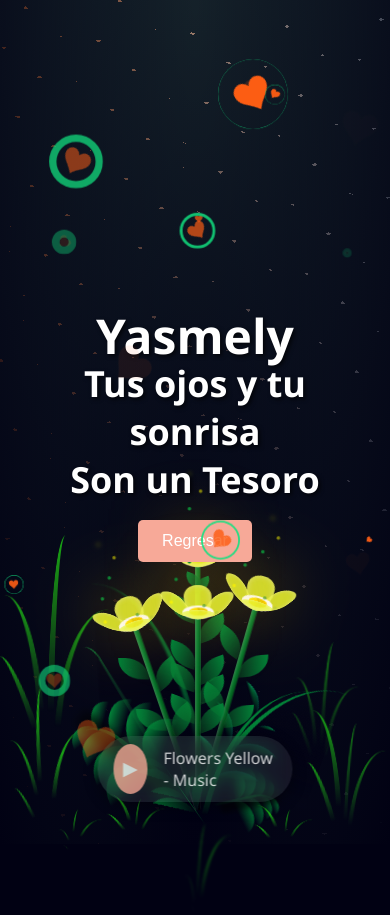
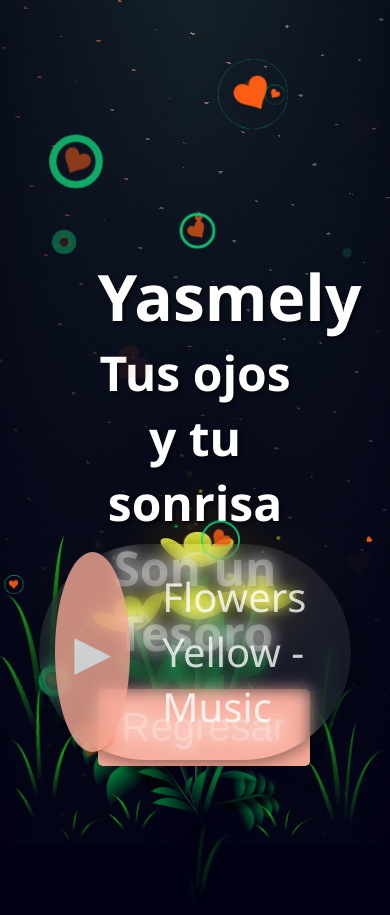
Before and after one commit to Jaso589/flowers-for-u, a plain HTML site: page flower.html in a window 390 px wide. Drawn offline with nearby package versions, Linux system fonts and the light colour scheme.

Commit message:
add styles

```diff
--- a/flower.css
+++ b/flower.css
@@ -19,251 +19,8 @@ body {
   overflow: hidden;
   perspective: 1000px;
 }
-.titles {
-z-index: 111;
-  position: fixed;
-  top: 30%;
-  width: 50%;
-  text-align: center;
-  color: white;
-  font-family: 'Segoe UI', Tahoma, Geneva, Verdana, sans-serif;
-  margin-bottom: 1rem;
-  font-size: 2rem;
-}
-
-/* Animación de títulos */
-.titles h1,
-.titles h2 {
-  opacity: 0;
-  transform: translateY(-20px);
-  animation: fadeInUp 1s forwards;
-  text-shadow: 2px 2px 4px rgba(0, 0, 0, 0.7);
-}
-
-/* Delays para que aparezcan en orden */
-.titles h1:nth-of-type(1) { animation-delay: 0.5s; }
-.titles h2 { animation-delay: 1.5s; }
-.titles h1:nth-of-type(2) { animation-delay: 2.5s; }
-
-@keyframes fadeInUp {
-  to {
-    opacity: 1;
-    transform: translateY(0);
-  }
-}
-
-/* Estilo del botón */
-.button-to-flower {
-  opacity: 0;
-  transform: translateY(20px);
-  margin-top: 1rem;
-  padding: 0.75rem 1.5rem;
-  background-color: #f7a998;
-  border: none;
-  border-radius: 5px;
-  font-size: 1rem;
-  cursor: pointer;
-  animation: fadeInUp 1s forwards;
-  animation-delay: 4s; /* Aparece después de los títulos */
-}
-
-/* Estilo del enlace dentro del botón */
-.button-to-flower a {
-  text-decoration: none;
-  color: white;
-}
 
 
-
-
-@media (max-width: 768px) {
-
-.titles {
-  position: fixed;
-  top: 30%;
-  width: 50%;
-  text-align: center;
-  color: white;
-  font-family: 'Segoe UI', Tahoma, Geneva, Verdana, sans-serif;
-  margin-bottom: 1rem;
-  width: 85%;
-  top: 37%;
-  line-height: 3rem;
-  font-size:1.5rem;
-}
-
-/* Animación de títulos */
-.titles h1,
-.titles h2 {
-  opacity: 0;
-  transform: translateY(-20px);
-  animation: fadeInUp 1s forwards;
-}
-
-/* Delays para que aparezcan en orden */
-.titles h1:nth-of-type(1) { animation-delay: 0.5s; }
-.titles h2 { animation-delay: 1.5s; }
-.titles h1:nth-of-type(2) { animation-delay: 2.5s; }
-
-@keyframes fadeInUp {
-  to {
-    opacity: 1;
-    transform: translateY(0);
-  }
-}
-
-/* Estilo del botón */
-.button-to-flower {
-  opacity: 0;
-  transform: translateY(20px);
-  margin-top: 1rem;
-  padding: 0.75rem 1.5rem;
-  background-color: #f7a998;
-  border: none;
-  border-radius: 5px;
-  font-size: 1rem;
-  cursor: pointer;
-  animation: fadeInUp 1s forwards;
-  animation-delay: 4s; /* Aparece después de los títulos */
-}
-
-/* Estilo del enlace dentro del botón */
-.button-to-flower a {
-  text-decoration: none;
-  color: white;
-}
-
-
-}
-.musica {
-  position: absolute;
-  top: 1rem;
-  right: 1rem;
-  z-index: 1000;
-}
-/* Contenedor del reproductor */
-.music-player {
-  position: fixed;
-  bottom: 5%;
-  left: 50%;
-  transform: translateX(-50%);
-  display: flex;
-  align-items: center;
-  background: rgba(255, 255, 255, 0.1); /* ligero transparente */
-  backdrop-filter: blur(8px); /* efecto vidrio */
-  padding: 0.5rem 1rem;
-  border-radius: 50px;
-  box-shadow: 0 4px 15px rgba(0, 0, 0, 0.5);
-  opacity: 0;
-  animation: fadeIn 1s forwards;
-  animation-delay: 4.5s; /* aparece después de los títulos */
-}
-
-/* Botón play/pause */
-.music-player button {
-  background: #f7a998;
-  border: none;
-  border-radius: 50%;
-  width: 50px;
-  height: 50px;
-  margin-right: 1rem;
-  cursor: pointer;
-  font-size: 1.2rem;
-  color: white;
-  display: flex;
-  align-items: center;
-  justify-content: center;
-  transition: transform 0.2s, background 0.2s;
-}
-
-.music-player button:hover {
-  transform: scale(1.1);
-  background: #ffbfa3;
-}
-
-/* Texto del reproductor */
-.music-player span {
-  color: white;
-  font-family: 'Segoe UI', Tahoma, Geneva, Verdana, sans-serif;
-  font-size: 1rem;
-}
-/* Estilo del botón */
-.button-to-flower {
-  opacity: 0;
-  transform: translateY(20px);
-  margin-top: 1rem;
-  padding: 0.75rem 1.5rem;
-  background-color: #f7a998;
-  border: none;
-  border-radius: 5px;
-  font-size: 1rem;
-  cursor: pointer;
-  animation: fadeInUp 1s forwards;
-  animation-delay: 4s; /* Aparece después de los títulos */
-}
-
-/* Estilo del enlace dentro del botón */
-.button-to-flower a {
-  text-decoration: none;
-  color: white;
-}
-
-@media (max-width:708px) {
-    .musica{
-        /* display: none; */
-    }
-   /* Contenedor del reproductor */
-.music-player {
-  position: fixed;
-  bottom: 5%;
-  left: 50%;
-  transform: translateX(-50%);
-  display: flex;
-  align-items: center;
-  background: rgba(255, 255, 255, 0.1); /* ligero transparente */
-  backdrop-filter: blur(8px); /* efecto vidrio */
-  padding: 0.5rem 1rem;
-  border-radius: 50px;
-  box-shadow: 0 4px 15px rgba(0, 0, 0, 0.5);
-  opacity: 0;
-  animation: fadeIn 1s forwards;
-  animation-delay: 4.5s; /* aparece después de los títulos */
-}
-
-/* Botón play/pause */
-.music-player button {
-  background: #f7a998;
-  border: none;
-  border-radius: 50%;
-  width: 50px;
-  height: 50px;
-  margin-right: 1rem;
-  cursor: pointer;
-  font-size: 1.2rem;
-  color: white;
-  display: flex;
-  align-items: center;
-  justify-content: center;
-  transition: transform 0.2s, background 0.2s;
-}
-
-.music-player button:hover {
-  transform: scale(1.1);
-  background: #ffbfa3;
-  background: blue;
-}
-
-/* Texto del reproductor */
-.music-player span {
-  color: white;
-  font-family: 'Segoe UI', Tahoma, Geneva, Verdana, sans-serif;
-  font-size: 1rem;
-}
-}
-/* Animación fade-in */
-@keyframes fadeIn {
-  to { opacity: 1; }
-}
 .night {
   position: fixed;
   left: 50%;
--- a/flower.html
+++ b/flower.html
@@ -3,7 +3,10 @@
 <head>
     <meta charset="UTF-8">
     <title>Flower Yellow</title>
+
+    <link rel="stylesheet" href="music.css">
     <link rel="stylesheet" href="flower.css">
+
 </head>
 <body class="container">
     <div class="titles">
@@ -343,7 +346,6 @@
         </div>
       </div>
     </div>
-    <script src="main.js"></script>
     <div class="bubbles">
       <div class="bubble"><svg class="heart" viewBox="0 0 32 32">
           <title>heart22</title>
@@ -444,10 +446,12 @@
           <title>heart22</title>
           <path d="M23.6 2c-3.363 0-6.258 2.736-7.599 5.594-1.342-2.858-4.237-5.594-7.601-5.594-4.637 0-8.4 3.764-8.4 8.401 0 9.433 9.516 11.906 16.001 21.232 6.13-9.268 15.999-12.1 15.999-21.232 0-4.637-3.763-8.401-8.4-8.401z"></path>
         </svg>
+      </div>
+    </div>
         <!-- GSAP y plugins -->
   <script src="https://cdnjs.cloudflare.com/ajax/libs/gsap/3.12.2/gsap.min.js"></script>
   <script src="https://cdnjs.cloudflare.com/ajax/libs/gsap/3.12.2/DrawSVGPlugin.min.js"></script>
 
-         <script src="flower.js"></script>
+ <script src="flower.js"></script>
 </body>
 </html>
--- /dev/null
+++ b/music.css
@@ -0,0 +1,162 @@
+
+/* Contenedor absoluto opcional */
+.musica {
+  position: absolute;
+  right: 1rem;
+  z-index: 1000;
+}
+
+/* Contenedor del reproductor */
+.music-player {
+  position: fixed;
+  bottom: 10%;
+  left: 50%;
+  transform: translateX(-50%);
+  display: flex;
+  align-items: center;
+  background: rgba(255, 255, 255, 0.1); /* ligero transparente */
+  backdrop-filter: blur(8px); /* efecto vidrio */
+  padding: 0.5rem 1rem;
+  border-radius: 130px;
+  box-shadow: 0 4px 15px rgba(0, 0, 0, 0.5);
+  opacity: 0;
+  animation: fadeIn 1s forwards;
+  animation-delay: 4.5s; /* aparece después de los títulos */
+  z-index: 1000;
+  width: 80vw;
+}
+
+/* Botón play/pause */
+.music-player button {
+  background: #f7a998;
+  border: none;
+  border-radius: 50%;
+  width: 200px;
+  height: 200px;
+  margin-right: 1rem;
+  cursor: pointer;
+  font-size: 3rem;
+  color: white;
+  display: flex;
+  align-items: center;
+  justify-content: center;
+  transition: transform 0.2s, background 0.2s;
+}
+
+.music-player button:hover {
+  transform: scale(1.1);
+  background: #ffbfa3;
+}
+
+/* Texto del reproductor */
+.music-player span {
+  color: white;
+  font-family: 'Segoe UI', Tahoma, Geneva, Verdana, sans-serif;
+  font-size: 2.5rem;
+  padding: 1rem 1rem;
+}
+
+
+
+
+/* Animación fade-in */
+@keyframes fadeIn {
+  to { opacity: 1; }
+}
+
+
+
+.titles {
+z-index: 111;
+  position: fixed;
+  top: 30%;
+  width: 50%;
+  text-align: center;
+  color: white;
+  font-family: 'Segoe UI', Tahoma, Geneva, Verdana, sans-serif;
+  margin-bottom: 1rem;
+  font-size: 2rem;
+}
+
+/* Animación de títulos */
+.titles h1,
+.titles h2 {
+  opacity: 0;
+  transform: translateY(-20px);
+  animation: fadeInUp 1s forwards;
+  text-shadow: 2px 2px 4px rgba(0, 0, 0, 0.7);
+}
+
+/* Delays para que aparezcan en orden */
+.titles h1:nth-of-type(1) { animation-delay: 0.5s; }
+.titles h2 { animation-delay: 1.5s; }
+.titles h1:nth-of-type(2) { animation-delay: 2.5s; }
+
+@keyframes fadeInUp {
+  to {
+    opacity: 1;
+    transform: translateY(0);
+  }
+}
+
+/* Estilo del botón */
+.button-to-flower {
+  opacity: 0;
+  transform: translateY(20px);
+  margin-top: 1.5rem;
+  padding: 1rem 1.5rem;
+  background-color: #f7a998;
+  border: none;
+  border-radius: 5px;
+  font-size: 2.5rem;
+  cursor: pointer;
+  animation: fadeInUp 1s forwards;
+  animation-delay: 4s; /* Aparece después de los títulos */
+}
+
+/* Estilo del enlace dentro del botón */
+.button-to-flower a {
+  text-decoration: none;
+  color: white;
+}
+
+@media screen and (min-width: 1000px) {
+  .titles {
+    font-size: 1.5rem;
+    width: 85%;
+    top: 37%;
+    line-height: 3rem;
+  }
+  .button-to-flower {
+  opacity: 0;
+  transform: translateY(20px);
+  margin-top: 1rem;
+  padding: 0.75rem 1.5rem;
+  background-color: #f7a998;
+  border: none;
+  border-radius: 5px;
+  font-size: 1rem;
+  cursor: pointer;
+  animation: fadeInUp 1s forwards;
+  animation-delay: 4s; /* Aparece después de los títulos */
+}
+.music-player{
+    width: 40vw;
+
+  bottom: 2%;
+}
+.music-player button {
+  border-radius: 50%;
+  width: 50px;
+  height: 50px;
+  font-size: 1.5rem;
+}
+.music-player span {
+  color: white;
+  font-family: 'Segoe UI', Tahoma, Geneva, Verdana, sans-serif;
+  font-size: 1rem;
+  padding: 1rem 1rem;
+
+}
+
+}
--- a/styles.css
+++ b/styles.css
@@ -20,6 +20,18 @@ svg#flower-frame {
   font-family: 'Segoe UI', Tahoma, Geneva, Verdana, sans-serif;
   margin-bottom: 1rem;
   text-shadow: 2px 2px 4px rgba(0, 0, 0, 0.7);
+  z-index: 111;
+}
+.titles2 {
+  position: fixed;
+  top: 30%;
+  width: 50%;
+  text-align: center;
+  color: white;
+  font-family: 'Segoe UI', Tahoma, Geneva, Verdana, sans-serif;
+  margin-bottom: 1rem;
+  text-shadow: 2px 2px 4px rgba(0, 0, 0, 0.7);
+  z-index: 111;
 }
 
 /* Animación de títulos */
@@ -128,6 +140,9 @@ svg#flower-frame {
 
 }
 
+
+
+
 /* Ocultamos rellenos blancos (los dots o shapes de relleno) */
 .st0 {
   display: none;
```
Also changed, not shown: index.html (+1 -1 lines).
